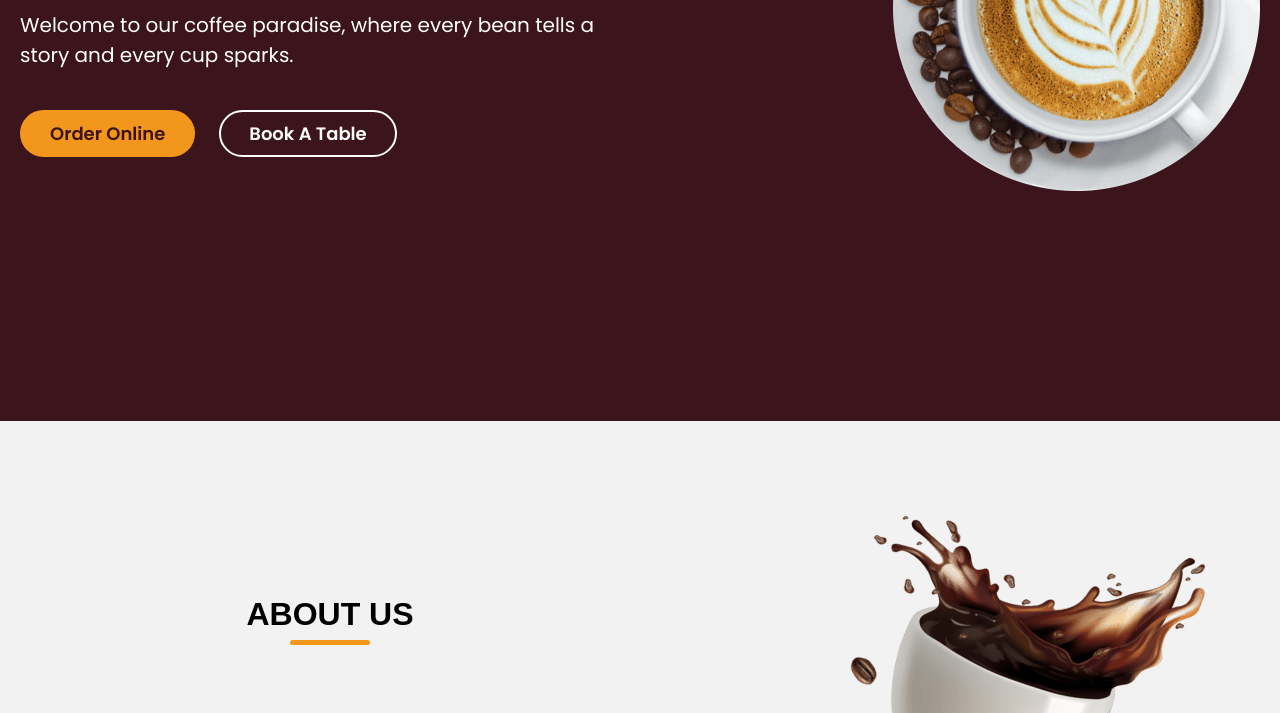
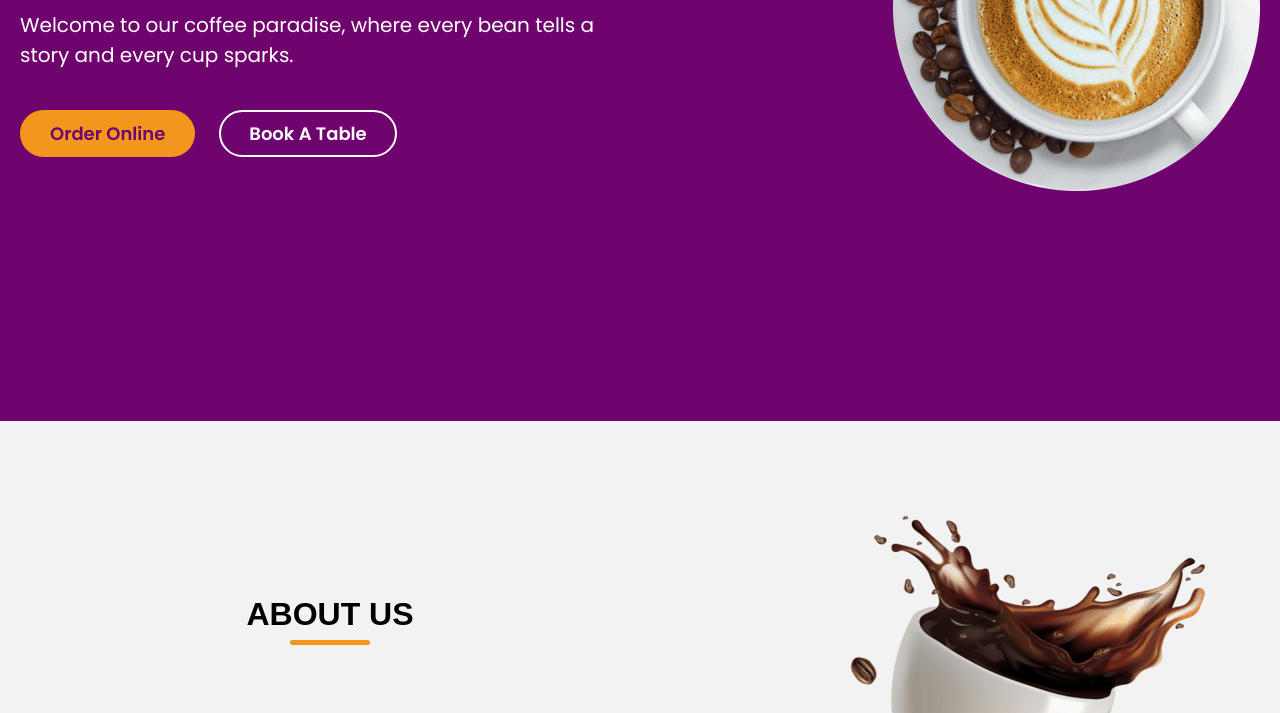
Before and after one commit to faizan-mati/Coffee, a plain HTML site: page index.html in a window 1280 px wide. Shown: the part 379-1092 px from the top of the page. Drawn offline with nearby package versions, Linux system fonts and the light colour scheme.

Commit message:
Update style.css

```diff
--- a/style.css
+++ b/style.css
@@ -11,7 +11,7 @@
 /* Defining Custome Variables */
 :root {
     /* Colors */
-    --primary-color: #3b141c;
+   --primary-color: #70046E;
     --secondary-color: #f3961c;
     --dark-color: #252525;
     --white-color: #fff;
```
